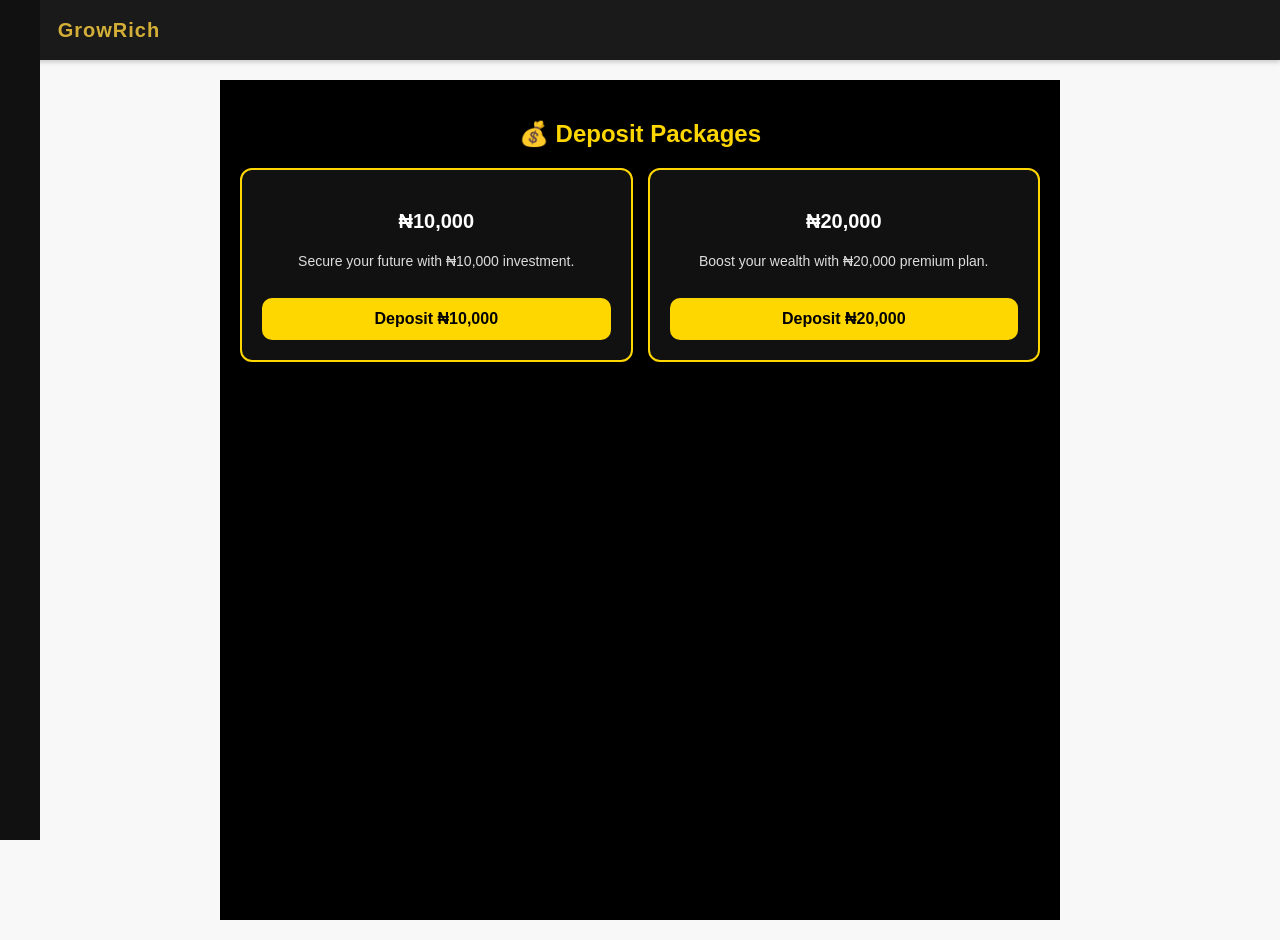
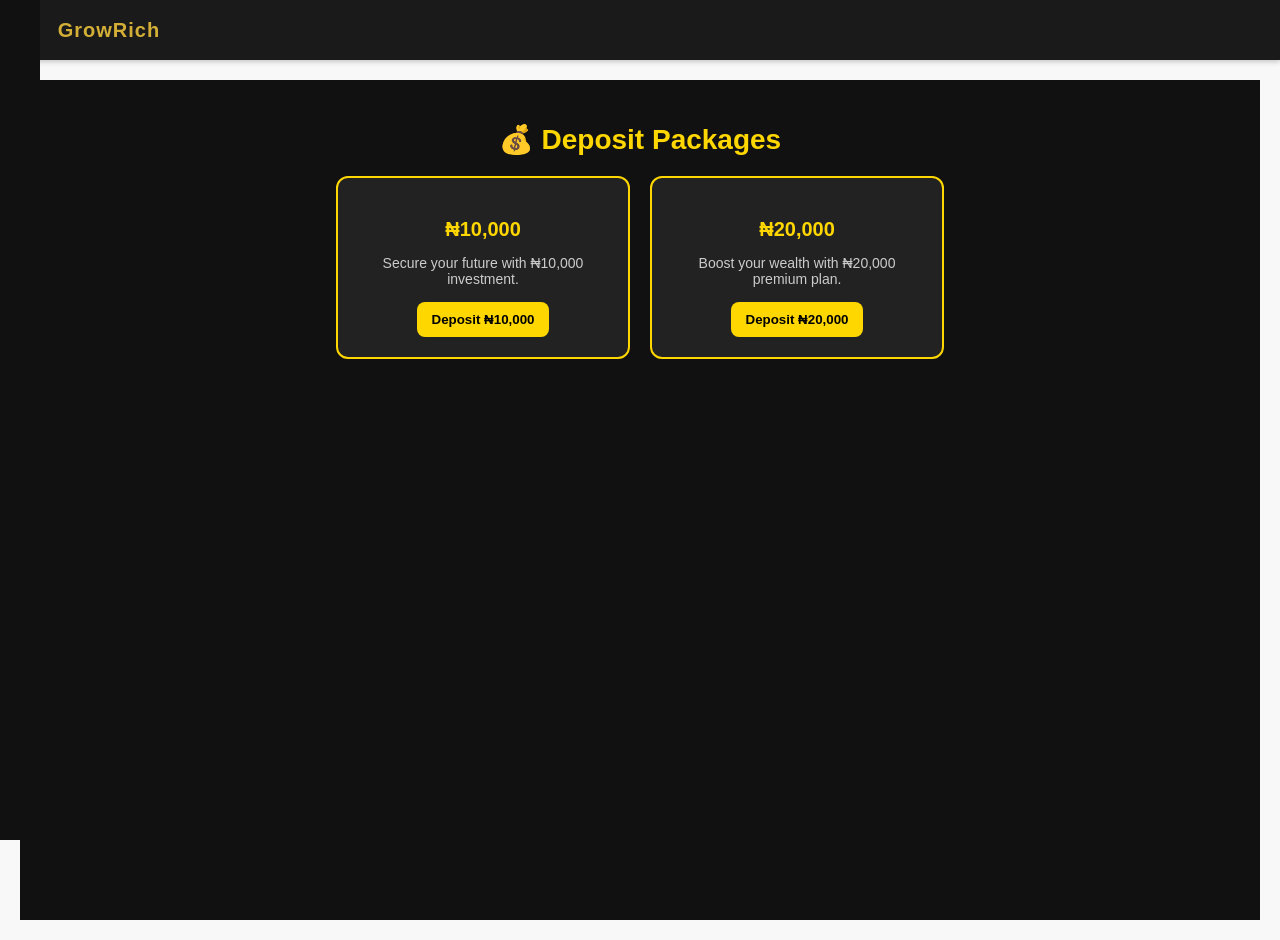
Before and after one commit to YBspotted20045/Grow-rich-investinm, a React (Create React App) app: page /deposit in a window 1280 px wide. Built offline with nearby package versions, Linux system fonts and the light colour scheme; sample sign-in values are in the browser's storage.

Commit message:
Update Deposit.css

```diff
--- a/src/Pages/Deposit.css
+++ b/src/Pages/Deposit.css
@@ -1,163 +1,130 @@
-/* src/pages/Deposit.css */
-
 .deposit-container {
   padding: 20px;
-  max-width: 800px;
-  margin: auto;
-  color: white;
-  background: #000; /* Black background */
+  text-align: center;
+  color: #fff;
+  background: #111;
   min-height: 100vh;
 }
 
 .deposit-title {
-  text-align: center;
-  font-size: 24px;
-  font-weight: bold;
+  font-size: 28px;
+  margin-bottom: 20px;
   color: gold;
-  margin-bottom: 20px;
 }
 
-/* Packages */
 .deposit-grid {
-  display: grid;
-  grid-template-columns: repeat(auto-fit, minmax(200px, 1fr));
-  gap: 15px;
-  margin-bottom: 25px;
+  display: flex;
+  justify-content: center;
+  gap: 20px;
+  flex-wrap: wrap;
 }
 
 .deposit-card {
+  background: #222;
   border: 2px solid gold;
   border-radius: 12px;
   padding: 20px;
-  text-align: center;
-  background: #111;
-  cursor: pointer;
-  transition: 0.3s ease;
+  width: 250px;
+  transition: 0.3s;
 }
 
-.deposit-card:hover {
-  background: #222;
-  transform: translateY(-3px);
-}
-
-.deposit-card.selected {
-  background: gold;
-  color: black;
+.deposit-card.active {
+  background: #333;
+  transform: scale(1.05);
+  box-shadow: 0 0 15px gold;
 }
 
 .deposit-package {
   font-size: 20px;
-  font-weight: bold;
+  color: gold;
+  margin-bottom: 10px;
 }
 
 .deposit-description {
   font-size: 14px;
-  margin-top: 8px;
+  color: #ccc;
+  margin-bottom: 15px;
+}
+
+.deposit-btn {
+  background: gold;
+  color: black;
+  border: none;
+  padding: 10px 15px;
+  border-radius: 8px;
+  font-weight: bold;
+  cursor: pointer;
+  transition: 0.3s;
+}
+
+.deposit-btn:hover {
+  background: #ffd700;
+}
+
+.deposit-details {
+  margin-top: 30px;
+  padding: 20px;
+  background: #1a1a1a;
+  border-radius: 12px;
+  max-width: 500px;
+  margin-left: auto;
+  margin-right: auto;
+  border: 1px solid gold;
+}
+
+.details-title {
+  font-size: 22px;
+  margin-bottom: 15px;
+  color: gold;
+}
+
+.account-card {
+  background: #222;
+  padding: 15px;
+  border-radius: 10px;
+  text-align: left;
+  margin-bottom: 20px;
   color: #ddd;
 }
 
-/* Account Section */
-.account-section {
-  margin: 25px 0;
-  padding: 15px;
-  border: 2px dashed gold;
-  border-radius: 10px;
-  background: #111;
+.note {
+  margin-top: 10px;
+  font-size: 14px;
+  color: #ffcc00;
 }
 
-.account-section h3 {
-  color: gold;
-  margin-bottom: 10px;
+.upload-section {
+  text-align: left;
 }
 
-.account-section ul {
-  list-style: none;
-  padding: 0;
-}
-
-.account-section li {
-  margin: 8px 0;
-  font-size: 15px;
-  color: white;
-}
-
-/* Upload Section */
-.upload-section {
-  margin-top: 15px;
-}
-
-.upload-section label {
+.upload-label {
   display: block;
-  margin-bottom: 6px;
+  margin-bottom: 8px;
   font-weight: bold;
   color: gold;
 }
 
-.upload-section input {
-  background: white;
-  padding: 6px;
-  border-radius: 6px;
+.upload-input {
+  width: 100%;
+  padding: 8px;
+  border: 1px solid gold;
+  border-radius: 8px;
+  margin-bottom: 15px;
+  background: #111;
+  color: #fff;
+}
+
+.confirm-btn {
+  background: gold;
+  color: black;
   border: none;
+  padding: 10px 15px;
+  border-radius: 8px;
+  font-weight: bold;
+  cursor: pointer;
   width: 100%;
 }
 
-/* Button */
-.deposit-btn {
-  margin-top: 15px;
-  background: gold;
-  color: black;
-  border: none;
-  padding: 12px 20px;
-  border-radius: 10px;
-  font-size: 16px;
-  font-weight: bold;
-  cursor: pointer;
-  transition: 0.3s ease;
-  width: 100%;
-}
-
-.deposit-btn:hover {
-  background: #e6c200;
-}
-
-/* Deposit History */
-.deposit-history {
-  margin-top: 30px;
-  padding: 15px;
-  border: 2px solid gold;
-  border-radius: 10px;
-  background: #111;
-}
-
-.deposit-history h3 {
-  margin-bottom: 10px;
-  color: gold;
-}
-
-.deposit-history ul {
-  list-style: none;
-  padding: 0;
-}
-
-.deposit-history li {
-  margin: 8px 0;
-  padding: 8px;
-  border-bottom: 1px solid #333;
-  display: flex;
-  justify-content: space-between;
-  font-size: 15px;
-}
-
-/* Status colors */
-.status.pending {
-  color: orange;
-  font-weight: bold;
-}
-.status.approved {
-  color: limegreen;
-  font-weight: bold;
-}
-.status.rejected {
-  color: red;
-  font-weight: bold;
-}
+.confirm-btn:hover {
+  background: #ffd700;
+  }
```
